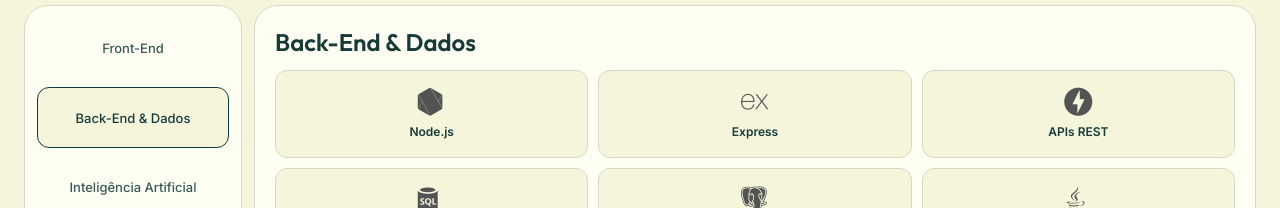
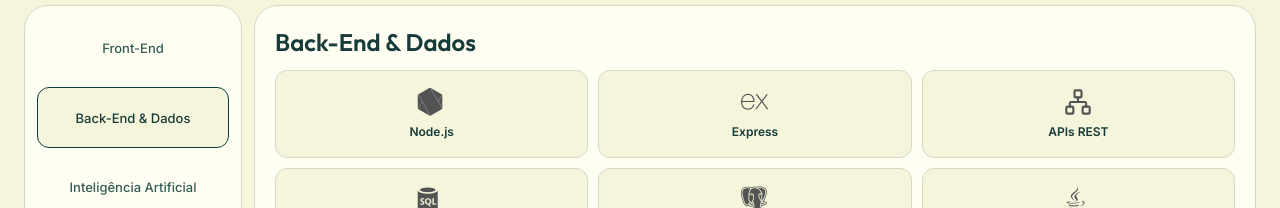
Before and after one commit to AlexandroLeao/developer-portfolio, a React (Vite) app: page / in a window 1280 px wide. Both pictures are taken after a click on the button "Back-End & Dados". Shown: the part 1593-1801 px from the top of the page. Built offline with nearby package versions, Linux system fonts and the light colour scheme.

Commit message:
fix: use a neutral icon for REST APIs (#98)
* fix: use neutral REST API icon instead of FastAPI logo (#97)

* test: guard neutral REST API technology icon (#97)

* chore: remove unused FastAPI icon mapping (#97)

```diff
--- a/src/App.tsx
+++ b/src/App.tsx
@@ -6,6 +6,7 @@ import {
   ChevronDown,
   Download,
   Mail,
+  Network,
 } from 'lucide-react'
 import Header from './components/Header'
 import ContactModal from './components/ContactModal'
@@ -156,7 +157,7 @@ const technologyCategories: TechnologyCategory[] = [
       {
         id: 'rest',
         name: 'APIs REST',
-        icon: 'devicon-fastapi-plain',
+        icon: 'network',
         description: {
           pt: 'Desenvolvo e integro APIs REST para permitir a comunicação entre interfaces, serviços e bancos de dados.',
           en: 'I build and integrate REST APIs to connect interfaces, services, and databases.',
@@ -917,7 +918,11 @@ function App() {
                           : 'border-(--color-border)'
                       }`}
                     >
-                      <i aria-hidden="true" className={`${technology.icon} technology-icon text-[1.75rem]`} />
+                      {technology.icon === 'network' ? (
+                        <Network aria-hidden="true" className="technology-icon h-7 w-7" strokeWidth={1.8} />
+                      ) : (
+                        <i aria-hidden="true" className={`${technology.icon} technology-icon text-[1.75rem]`} />
+                      )}
                       <span className="text-xs font-semibold leading-snug text-(--color-text)">
                         {technology.name}
                       </span>
--- a/src/styles/devicon-subset.css
+++ b/src/styles/devicon-subset.css
@@ -18,7 +18,6 @@
 .devicon-css3-plain:before { content: "\e9a1"; }
 .devicon-docker-plain:before { content: "\e9c3"; }
 .devicon-express-original:before { content: "\e9ec"; }
-.devicon-fastapi-plain:before { content: "\e9ef"; }
 .devicon-git-plain:before { content: "\ea2d"; }
 .devicon-github-original:before { content: "\ea29"; }
 .devicon-githubactions-plain:before { content: "\ed6b"; }
```
Also changed, not shown: 1 other file (tests, documents, lock files or other folders).
